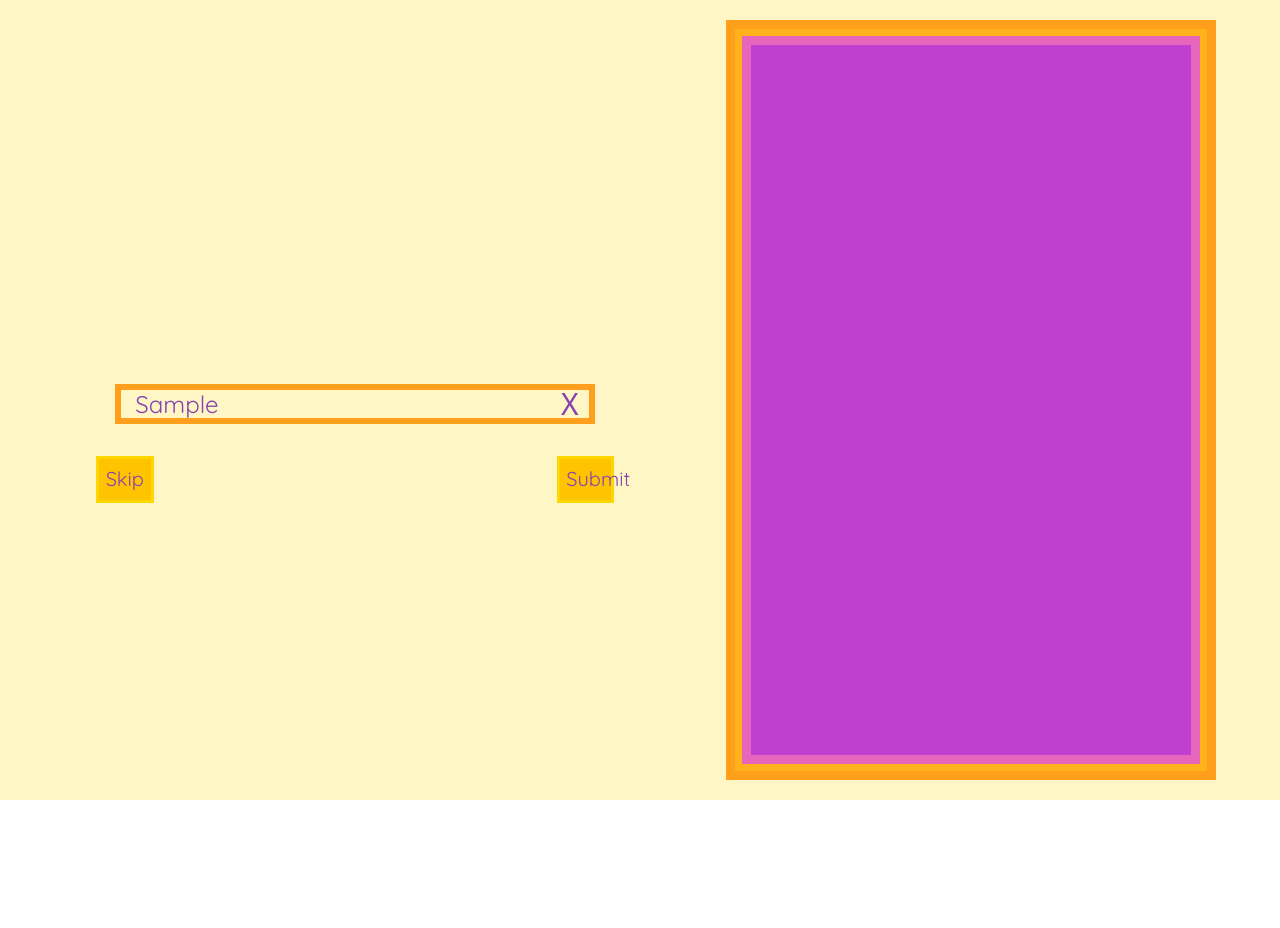
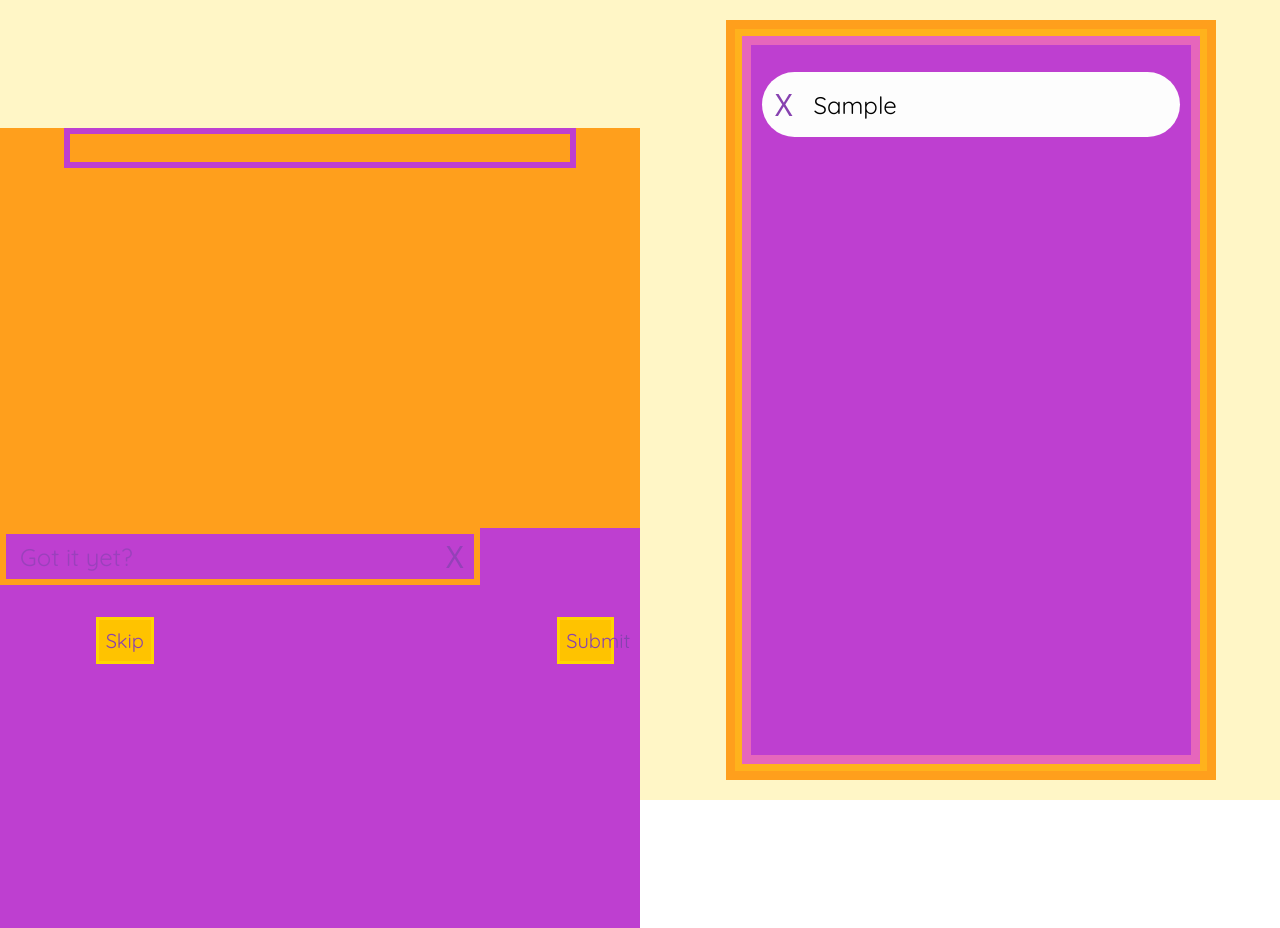
Before and after one commit to AshtonPulliam18/Musicle, a React (Vite) app: page / in a window 1280 px wide. Both pictures are taken after typing "Sample" into the empty fields and a click on the button "Submit". Before the commit the page ends 800 px from the top, so only its background shows below. Built offline with nearby package versions, Linux system fonts and the light colour scheme; a web font is replaced by a local one.

Commit message:
Guess Entry Functional
Guess Entry and buttons are usable. Began creating/connecting Musicbar.

```diff
--- a/src/App.jsx
+++ b/src/App.jsx
@@ -1,7 +1,23 @@
-import React from 'react';
+import React, { useEffect, useState } from "react";
 import Musicboard from './components/Musicboard';
 import GuessEntry from './components/GuessEntry.jsx';
+import Musicbar from './components/Musicbar.jsx';
+
 const App = () => {
+    const [guesses, setGuesses] = useState([]);
+
+    const handleAddGuess = (title) => {
+        if (guesses.length < 6) {
+            const newGuess = {
+                index: guesses.length, // The new guess index
+                status: title === 'Skipped' ? 'skipped' : 'incorrect', // Adjust status based on title
+                title: title,
+            };
+            setGuesses([...guesses, newGuess]);
+        }
+    };
+
+
     return (
         <div className={"h-screen bg-paleYellow grid grid-cols-2"}>
         {/* logo/title */}
@@ -11,12 +27,18 @@ const App = () => {
         {/* skip button */}
         {/* submit button */}
 
-            <div className={"flex items-center justify-end"}>
-                <GuessEntry/>
+            <div className={"h-[100%] w-[100%]"}>
+                <div className={"h-[50%] w-[100%] bg-darkOrange"}>
+                    <Musicbar/>
+                </div>
+
+                <div className={"h-[50%] w-[100%] bg-darkPink"}>
+                    <GuessEntry onAddGuess={handleAddGuess}/>
+                </div>
             </div>
 
             <div className={"flex items-center pr-[10%] justify-end"}>
-                    <Musicboard/>
+                    <Musicboard guesses={guesses}/>
             </div>
 
         </div>
--- a/src/components/GuessEntry.jsx
+++ b/src/components/GuessEntry.jsx
@@ -1,25 +1,47 @@
-import React from 'react';
+import React, { useEffect, useState } from "react";
 
-const GuessEntry = () => {
+const GuessEntry = ({ onAddGuess }) => {
+    const [inputValue, setInputValue] = useState('');
 
+    const handleSubmit = (e) => {
+        console.log("SUBMIT - Preventing Default");
+        e.preventDefault();
+        console.log("SUBMIT - Default Prevented");
+        let v = inputValue.trim();
+        if (inputValue.trim() !== '') {
+            console.log("SUBMIT - Input Value: " + inputValue);
+            onAddGuess(inputValue);
+            setInputValue(''); // Clear input after submission
+        }
+    };
 
+    const handleSkip = () => {
+        onAddGuess('Skipped');
+    };
+
+    const handleClear = () => {
+        setInputValue('');
+    };
 
     return (
-        <div className="h-[100%] w-[100%]">
+        <div>
             <div
-                className="h-[5%] w-[75%] mx-[18%] mt-[60%] sm:border-[2px] md:border-[4px] lg:border-[6px] border-darkOrange flex items-center">
+                className="h-[5%] w-[75%] sm:border-[2px] md:border-[4px] lg:border-[6px] border-darkOrange flex items-center">
 
                 <input
                     className={"h-[100%] w-[90%] bg-transparent border-0 shadow-none outline-none font-sand text-2xl text-darkPurple ml-[3%] placeholder-darkPurple placeholder-opacity-65"}
-                    placeholder={"Got it yet?"}/>
-                <span className="m-[1%] text-darkPurple text-3xl">X</span>
+                    placeholder={"Got it yet?"}
+                    value={inputValue}
+                    onChange={(e) => setInputValue(e.target.value)}
+                />
+                <span className="m-[1%] text-darkPurple text-3xl cursor-pointer opacity-75 hover:opacity-100" onClick={handleClear}>X</span>
             </div>
 
             <div className={"inline flex"}>
 
 
-                <button className={"ml-[15%] mt-[5%] h-[3%] w-[9%] sm:border-[1px] md:border-[2px] lg:border-[3px] border-lightYellow bg-darkYellow p-[1%] font-sand text-darkPurple text-xl"} type="submit">Skip</button>
-                <button className={"ml-[63%] mt-[5%] h-[3%] w-[9%] sm:border-[1px] md:border-[2px] lg:border-[3px] border-lightYellow bg-darkYellow p-[1%] font-sand text-darkPurple text-xl" } type="submit">Submit</button>
+                <button className={"ml-[15%] mt-[5%] h-[3%] w-[9%] sm:border-[1px] md:border-[2px] lg:border-[3px] border-lightYellow bg-darkYellow p-[1%] font-sand text-darkPurple text-xl"} type="button" onClick={handleSkip}>Skip</button>
+                <button className={"ml-[63%] mt-[5%] h-[3%] w-[9%] sm:border-[1px] md:border-[2px] lg:border-[3px] border-lightYellow bg-darkYellow p-[1%] font-sand text-darkPurple text-xl" } type="button" onClick={handleSubmit}>Submit</button>
             </div>
         </div>
 
--- /dev/null
+++ b/src/components/Musicbar.jsx
@@ -0,0 +1,11 @@
+import React, { useEffect, useState } from "react";
+
+const Musicbar = () => {
+    return (
+            <div
+                className="h-[10%] w-[80%] ml-[10%] mt-[20%] sm:border-[2px] md:border-[4px] lg:border-[6px] border-darkPink flex items-center">
+            </div>
+    );
+};
+
+export default Musicbar;
--- a/src/components/Musicboard.jsx
+++ b/src/components/Musicboard.jsx
@@ -1,4 +1,4 @@
-import React from 'react';
+import React, { useEffect, useState } from "react";
 import Guess from './Guess';
 
 const generateRandomGuess = (i) => {
@@ -26,7 +26,7 @@ const generateGuesses = (num) => {
     return guesses;
 };
 
-const Musicboard = () => {
+const Musicboard = ({ guesses }) => {
 
 
 
@@ -36,11 +36,11 @@ const Musicboard = () => {
 
 
                 <div className="h-[100%] w-[100%] grid grid-rows-6">
-
-
-
-
-
+                    {guesses.map((guess, i) => (
+                        <div key={i} className="flex items-center justify-center">
+                            <Guess index={guess.index} status={guess.status} title={guess.title} />
+                        </div>
+                    ))}
 
                 </div>
             </div>
--- a/src/index.css
+++ b/src/index.css
@@ -13,4 +13,8 @@
         font-weight: 500;
         src: url(../src/assets/KlemerDisplayDemoRegular-ax5qg.ttf) format("truetype");
     }
+
+
+
+
 }
```
